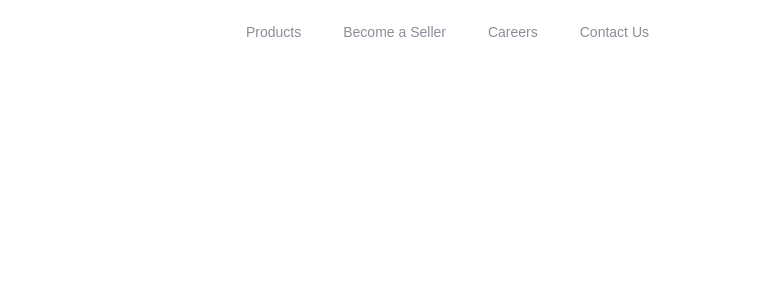
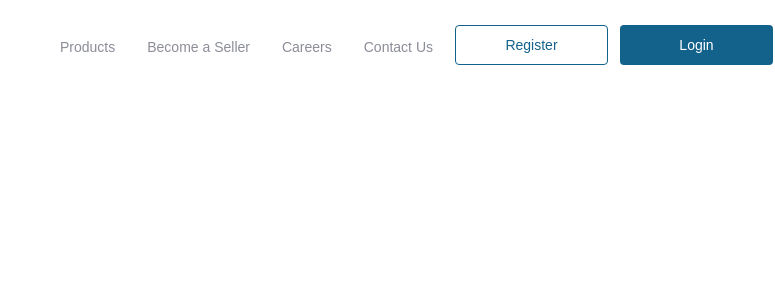
Before and after one commit to Rania-kh/react-interview-project, a React (Create React App) app: page / in a window 1280 px wide. Shown: the top 300 px of the page, without its empty margins (505-1280 px from the left). Built offline with nearby package versions, Linux system fonts and the light colour scheme.

Commit message:
Button reusable component

```diff
--- /dev/null
+++ b/src/assets/styles/Button.css
@@ -0,0 +1,44 @@
+:root{
+    --primary:#FFFFFF;
+    --blue:#13628C;
+}
+
+.btn{
+    padding: 8px 20px;
+    border-radius: 4px;
+    outline: none;
+    border:none;
+    cursor: pointer;
+    height:40px;
+    width:153px;
+    margin-right: 12px;
+}
+
+.btn--primary{
+    background-color: var(--blue);
+    color: #fff;
+    padding: 8px 20px;
+    transition: all 0.3s ease-out;
+}
+
+.btn--outline{
+    background-color: var(--primary);
+    color: var(--blue);
+    border: 1px solid var(--blue);
+}
+
+.btn--medium{
+    padding: 8px 20px;
+    font-size: 14px;
+}
+
+.btn--large{
+    padding: 12px 26px;
+    font-size: 14px;
+}
+
+.btn--primary:hover {
+    background-color: #31adf0;
+    color: var(--primary);
+    transition: all 0.3s ease-out;
+}
--- a/src/assets/styles/Navbar.css
+++ b/src/assets/styles/Navbar.css
@@ -1,5 +1,5 @@
 .navbar {
-    height: 80px;
+    height: 90px;
     display: flex;
     justify-content: center;
     align-items: center;
@@ -14,18 +14,18 @@
     justify-content: center;
     align-items: center;
     height: 80px;
-    max-width: 2000px;
+    max-width: 1300px;
   }
 
   .nav-menu {
     display: grid;
-    grid-template-columns: repeat(7, auto);
-    grid-gap: 10px;
+    grid-template-columns: repeat(4, auto);
+    grid-gap: 12px;
     list-style: none;
-    text-align: center;
-    width: 90vw;
+    text-align:center;
+    width: 80vw;
     justify-content: end;
-    margin-right: 2rem;
+    margin-right: 12px;
   }
 
   .nav-item {
@@ -37,7 +37,7 @@
     display: flex;
     align-items: center;
     text-decoration: none;
-    padding: 0.5rem 1rem;
+    padding: 40px 10px 20px 10px;
     height: 80%;
   }
 
--- /dev/null
+++ b/src/components/Button.js
@@ -0,0 +1,24 @@
+import React from 'react'
+import '../assets/styles/Button.css'
+import {Link} from 'react-router-dom'
+
+const STYLES=['btn--primary','btn--outline']
+const SIZES = ['btn--medium','btn--large']
+export const Button = ({
+    children,
+    onClick,
+    buttonStyle,
+    buttonSize
+}) => {
+    const checkButtonStyle=STYLES.includes(buttonStyle)?buttonStyle : STYLES[0]
+    const checkButtonSize=SIZES.includes(buttonSize)?buttonSize:SIZES[0]
+    return (
+        <Link to='/' className="btn-mobile">
+            <button
+            className={`btn ${checkButtonSize} ${checkButtonStyle}`}
+            onClick={onClick}>
+                {children}
+            </button>
+        </Link>
+    )
+}
--- a/src/components/Navbar.js
+++ b/src/components/Navbar.js
@@ -1,6 +1,7 @@
 import React from 'react'
 import {Link} from 'react-router-dom'
 import '../assets/styles/Navbar.css'
+import { Button } from './Button';
 
 function NavBar() {
 
@@ -30,6 +31,8 @@ function NavBar() {
                         </Link>
                     </li>
                 </ul>
+                <Button buttonStyle="btn--outline" >Register </Button>
+                <Button buttonStyle="btn--primary" >Login </Button>
             </div>
         </nav>
         </>
```
